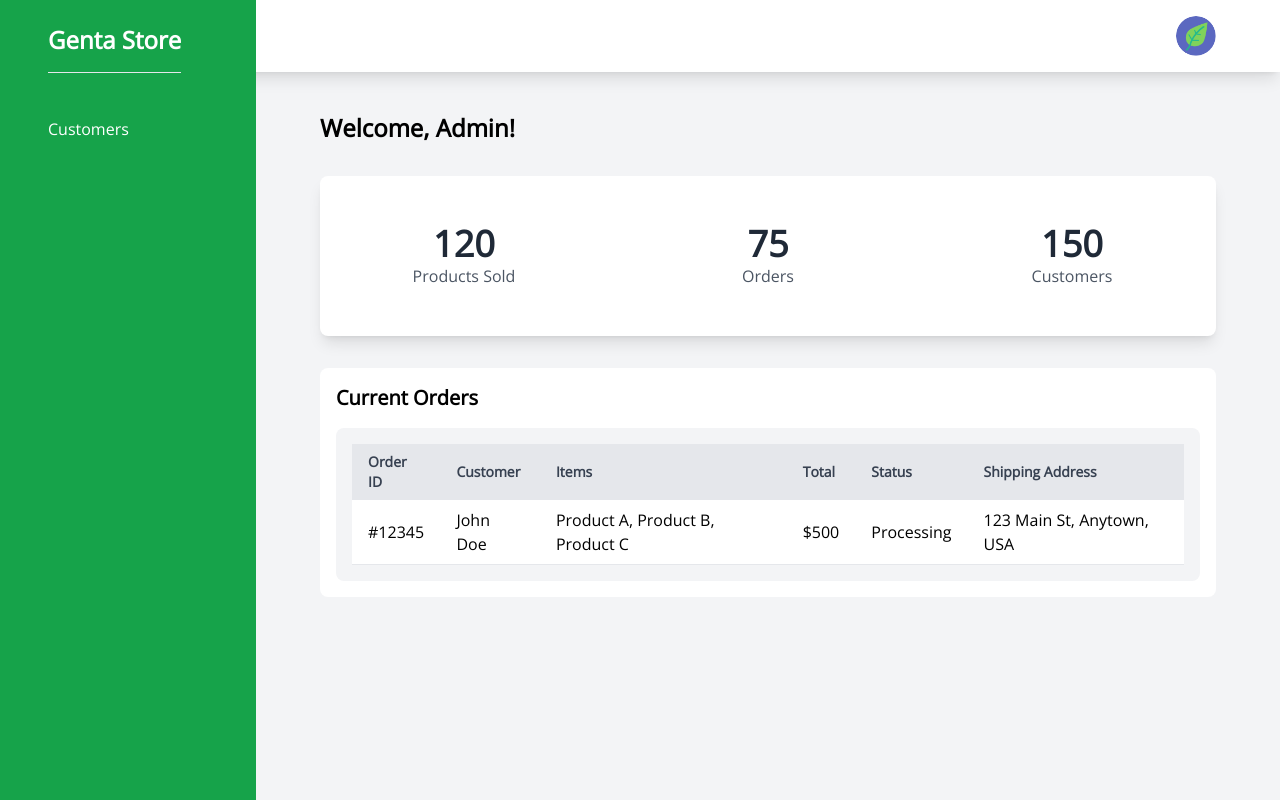
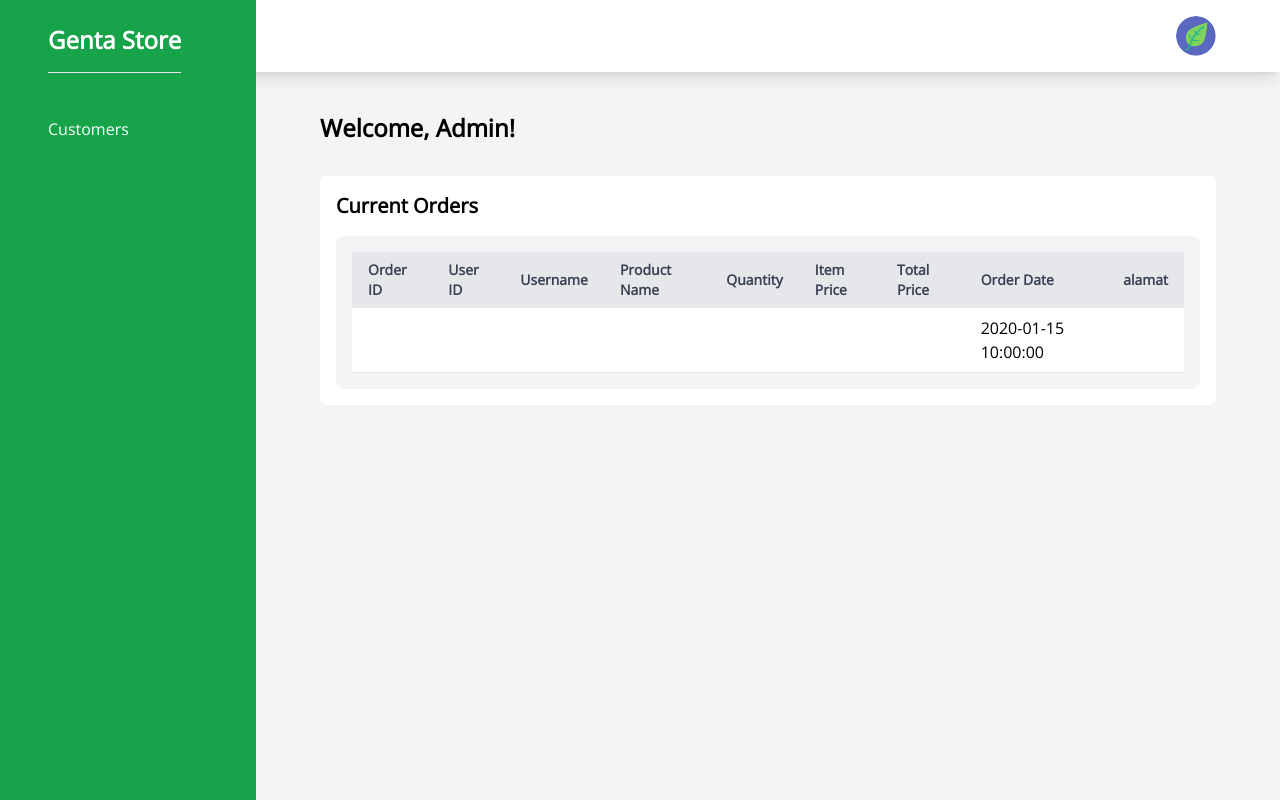
Before and after one commit to Sandiartakadek/gentastore, a PHP site: page /views/dashboardAdmin.php in a window 1280 px wide. Run offline with PHP 8.4, Linux system fonts and the light colour scheme; tables that the repository leaves empty or names only in its code hold one stand-in row (values such as "Sample post"); data that the repository does not hold is empty; style sheets or scripts are compiled from the project's sources; some web fonts are replaced.

Commit message:
menambah view dashboardAdmin

```diff
--- a/assets/config/Config.php
+++ b/assets/config/Config.php
@@ -2,7 +2,7 @@
 $servername = "localhost";
 $username = "root";
 $password = "";
-$dbname = "gentadb";
+$dbname = "gentastoredb";
 
 $conn = new mysqli($servername, $username, $password, $dbname);
 
--- /dev/null
+++ b/assets/config/views.php
@@ -0,0 +1,11 @@
+<!-- kode dashboard admin untuk memanggil views pada tabel -->
+<?php
+include 'Config.php';
+
+// Query untuk mengambil 10 data terbaru dari view admin_orders_view
+$sql = "SELECT * FROM admin_orders_view ORDER BY order_date DESC LIMIT 10";
+
+// Eksekusi query
+$result = $conn->query($sql);
+
+?>
--- a/views/dashboardAdmin.php
+++ b/views/dashboardAdmin.php
@@ -1,5 +1,6 @@
 <?php
 $title = "Genta Store - Dashboard Admin";
+include '../assets/config/views.php'
 ?>
 
 <!DOCTYPE html>
@@ -13,6 +14,7 @@ $title = "Genta Store - Dashboard Admin";
     <link rel="stylesheet" href="https://fonts.googleapis.com/css2?family=Unna:wght@400;700&display=swap">
     <link rel="stylesheet" href=".././assets/css/styles.css">
 </head>
+
 <body class="bg-gray-100">
 
     <!-- Navbar -->
@@ -42,24 +44,6 @@ $title = "Genta Store - Dashboard Admin";
         <!-- Isi konten website -->
         <h1 class="text-2xl font-bold mb-8">Welcome, Admin!</h1>
 
-        <!-- Single Statistics Card -->
-        <div class="bg-white shadow-lg rounded-lg py-12 text-center mb-8">
-            <div class="grid grid-cols-1 md:grid-cols-3 gap-4">
-                <div>
-                    <h2 class="text-4xl font-bold text-gray-800">120</h2>
-                    <p class="text-gray-600">Products Sold</p>
-                </div>
-                <div>
-                    <h2 class="text-4xl font-bold text-gray-800">75</h2>
-                    <p class="text-gray-600">Orders</p>
-                </div>
-                <div>
-                    <h2 class="text-4xl font-bold text-gray-800">150</h2>
-                    <p class="text-gray-600">Customers</p>
-                </div>
-            </div>
-        </div>
-
         <!-- Current Orders Section -->
         <div>
             <div class="bg-white p-4 rounded-lg">
@@ -71,23 +55,37 @@ $title = "Genta Store - Dashboard Admin";
                         <thead>
                             <tr>
                                 <th class="py-2 px-4 bg-gray-200 text-left text-sm font-bold text-gray-700">Order ID</th>
-                                <th class="py-2 px-4 bg-gray-200 text-left text-sm font-bold text-gray-700">Customer</th>
-                                <th class="py-2 px-4 bg-gray-200 text-left text-sm font-bold text-gray-700">Items</th>
-                                <th class="py-2 px-4 bg-gray-200 text-left text-sm font-bold text-gray-700">Total</th>
-                                <th class="py-2 px-4 bg-gray-200 text-left text-sm font-bold text-gray-700">Status</th>
-                                <th class="py-2 px-4 bg-gray-200 text-left text-sm font-bold text-gray-700">Shipping Address</th>
+                                <th class="py-2 px-4 bg-gray-200 text-left text-sm font-bold text-gray-700">User ID</th>
+                                <th class="py-2 px-4 bg-gray-200 text-left text-sm font-bold text-gray-700">Username</th>
+                                <th class="py-2 px-4 bg-gray-200 text-left text-sm font-bold text-gray-700">Product Name</th>
+                                <th class="py-2 px-4 bg-gray-200 text-left text-sm font-bold text-gray-700">Quantity</th>
+                                <th class="py-2 px-4 bg-gray-200 text-left text-sm font-bold text-gray-700">Item Price</th>
+                                <th class="py-2 px-4 bg-gray-200 text-left text-sm font-bold text-gray-700">Total Price</th>
+                                <th class="py-2 px-4 bg-gray-200 text-left text-sm font-bold text-gray-700">Order Date</th>
+                                <th class="py-2 px-4 bg-gray-200 text-left text-sm font-bold text-gray-700">alamat</th>
                             </tr>
                         </thead>
                         <tbody>
-                            <tr>
-                                <td class="py-2 px-4 border-b border-gray-200">#12345</td>
-                                <td class="py-2 px-4 border-b border-gray-200">John Doe</td>
-                                <td class="py-2 px-4 border-b border-gray-200">Product A, Product B, Product C</td>
-                                <td class="py-2 px-4 border-b border-gray-200">$500</td>
-                                <td class="py-2 px-4 border-b border-gray-200">Processing</td>
-                                <td class="py-2 px-4 border-b border-gray-200">123 Main St, Anytown, USA</td>
-                            </tr>
-                            <!-- Add more rows as needed -->
+                            <?php
+                            // Loop through hasil query untuk menampilkan data
+                            if ($result->num_rows > 0) {
+                                while ($row = $result->fetch_assoc()) {
+                                    echo "<tr>";
+                                    echo "<td class='py-2 px-4 border-b border-gray-200'>" . $row['order_id'] . "</td>";
+                                    echo "<td class='py-2 px-4 border-b border-gray-200'>" . $row['user_id'] . "</td>";
+                                    echo "<td class='py-2 px-4 border-b border-gray-200'>" . $row['username'] . "</td>";
+                                    echo "<td class='py-2 px-4 border-b border-gray-200'>" . $row['product_name'] . "</td>";
+                                    echo "<td class='py-2 px-4 border-b border-gray-200'>" . $row['quantity'] . "</td>";
+                                    echo "<td class='py-2 px-4 border-b border-gray-200'>" . $row['item_price'] . "</td>";
+                                    echo "<td class='py-2 px-4 border-b border-gray-200'>" . $row['total_price'] . "</td>";
+                                    echo "<td class='py-2 px-4 border-b border-gray-200'>" . $row['order_date'] . "</td>";
+                                    echo "<td class='py-2 px-4 border-b border-gray-200'>" . $row['alamat'] . "</td>";
+                                    echo "</tr>";
+                                }
+                            } else {
+                                echo "<tr><td colspan='6'>No orders found</td></tr>";
+                            }
+                            ?>
                         </tbody>
                     </table>
                 </div>
@@ -97,3 +95,8 @@ $title = "Genta Store - Dashboard Admin";
 
 </body>
 </html>
+
+<?php
+$conn->close();
+
+?>
```
Also changed, not shown: assets/config/backup.php (deleted, +0 -48 lines), views/test.html (added, +12 -0 lines).
